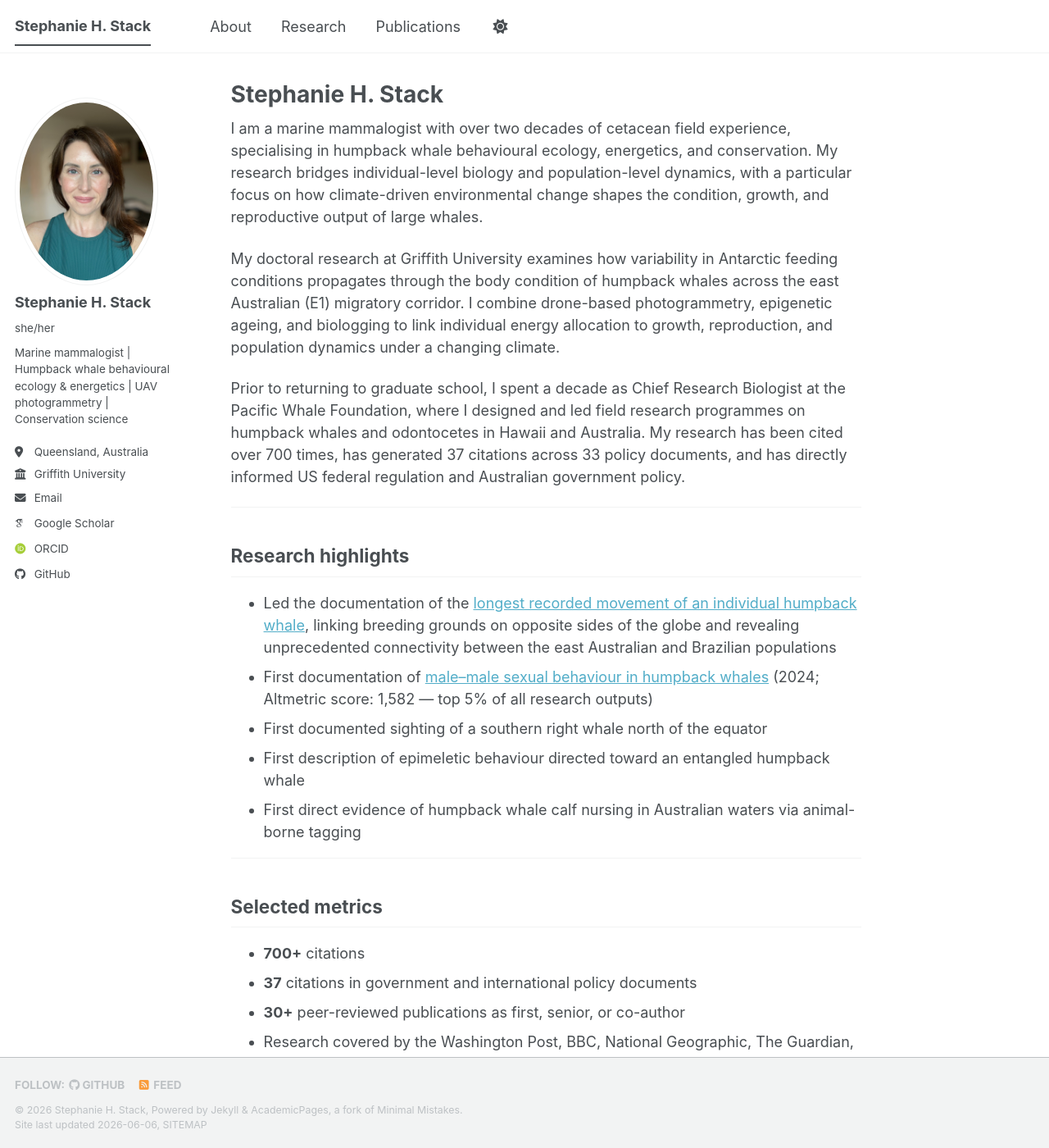
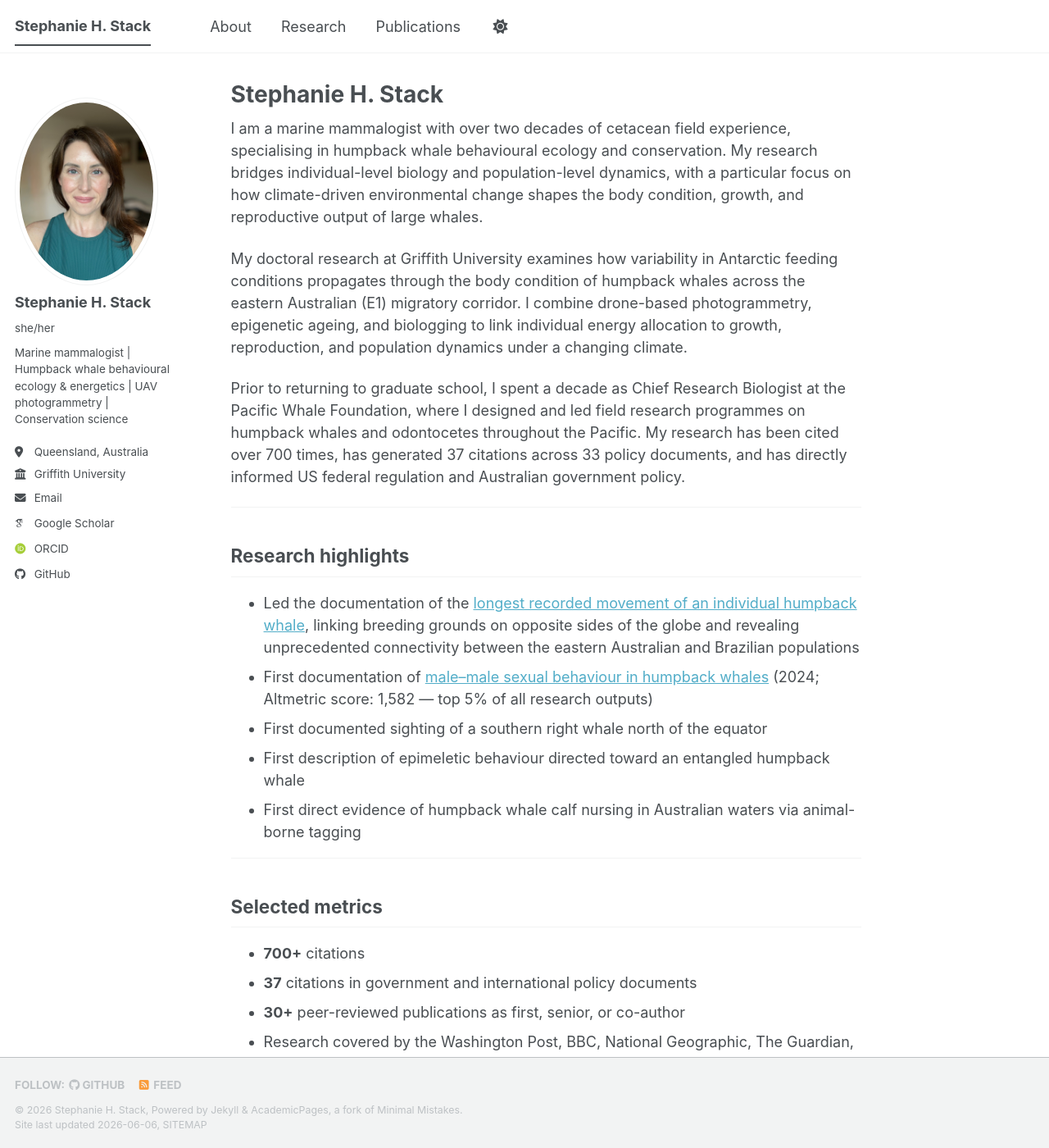
Before and after one commit to stephaniestack/stephaniestack.github.io, a Jekyll site: the page built from _pages/about.md, in a window 1280 px wide and 1400 px high. Shown: the whole window at 82% size. Built offline with Jekyll 4.4.1, drawn with Linux system fonts in a browser that asks for light colours; some web fonts are replaced; a script bundle is joined from its source files by our own code; library files that are not in the unit come from our copies; some of the changed text lies outside the part shown.

Commit message:
Add files via upload

```diff
--- a/_pages/about.md
+++ b/_pages/about.md
@@ -7,17 +7,17 @@ redirect_from:
   - /about.html
 ---
 
-I am a marine mammalogist with over two decades of cetacean field experience, specialising in humpback whale behavioural ecology, energetics, and conservation. My research bridges individual-level biology and population-level dynamics, with a particular focus on how climate-driven environmental change shapes the condition, growth, and reproductive output of large whales.
+I am a marine mammalogist with over two decades of cetacean field experience, specialising in humpback whale behavioural ecology and conservation. My research bridges individual-level biology and population-level dynamics, with a particular focus on how climate-driven environmental change shapes the body condition, growth, and reproductive output of large whales.
 
-My doctoral research at Griffith University examines how variability in Antarctic feeding conditions propagates through the body condition of humpback whales across the east Australian (E1) migratory corridor. I combine drone-based photogrammetry, epigenetic ageing, and biologging to link individual energy allocation to growth, reproduction, and population dynamics under a changing climate.
+My doctoral research at Griffith University examines how variability in Antarctic feeding conditions propagates through the body condition of humpback whales across the eastern Australian (E1) migratory corridor. I combine drone-based photogrammetry, epigenetic ageing, and biologging to link individual energy allocation to growth, reproduction, and population dynamics under a changing climate.
 
-Prior to returning to graduate school, I spent a decade as Chief Research Biologist at the Pacific Whale Foundation, where I designed and led field research programmes on humpback whales and odontocetes in Hawaii and Australia. My research has been cited over 700 times, has generated 37 citations across 33 policy documents, and has directly informed US federal regulation and Australian government policy.
+Prior to returning to graduate school, I spent a decade as Chief Research Biologist at the Pacific Whale Foundation, where I designed and led field research programmes on humpback whales and odontocetes throughout the Pacific. My research has been cited over 700 times, has generated 37 citations across 33 policy documents, and has directly informed US federal regulation and Australian government policy.
 
 ---
 
 ## Research highlights
 
-- Led the documentation of the [longest recorded movement of an individual humpback whale](https://royalsocietypublishing.org/doi/10.1098/rsos.260251), linking breeding grounds on opposite sides of the globe and revealing unprecedented connectivity between the east Australian and Brazilian populations
+- Led the documentation of the [longest recorded movement of an individual humpback whale](https://royalsocietypublishing.org/doi/10.1098/rsos.260251), linking breeding grounds on opposite sides of the globe and revealing unprecedented connectivity between the eastern Australian and Brazilian populations
 - First documentation of [male–male sexual behaviour in humpback whales](https://onlinelibrary.wiley.com/doi/10.1111/MMS.13119) (2024; Altmetric score: 1,582 — top 5% of all research outputs)
 - First documented sighting of a southern right whale north of the equator
 - First description of epimeletic behaviour directed toward an entangled humpback whale
@@ -34,9 +34,12 @@ Prior to returning to graduate school, I spent a decade as Chief Research Biolog
 
 ---
 
-## Field expertise
+## Service & professional affiliations
 
-I have extensive hands-on experience with UAV-based aerial photogrammetry, photo-identification, behavioural focal follows, biopsy sampling, biologging tag deployment, line transect surveys, and large whale entanglement response. I hold FAA Part 107 and CASA Remote Pilot Licences and am a NOAA-certified Level 3 Large Whale Entanglement Responder.
+- Member, South Pacific Whale Research Consortium
+- Member, IWC Whale Watching Communications Steering Group
+- Invited Participant, Scientific Committee of the International Whaling Commission (IWC)
+- Member, Society for Marine Mammalogy
 
 ---
 
```
